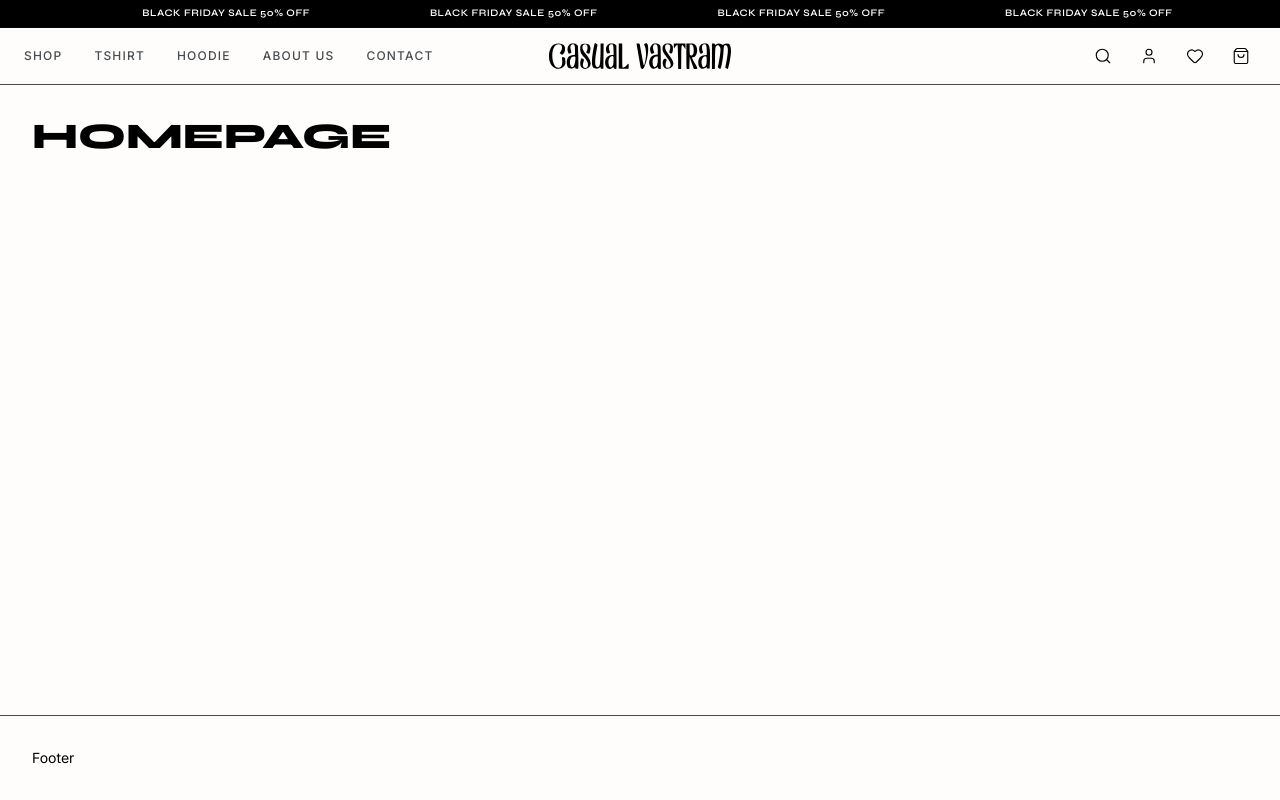
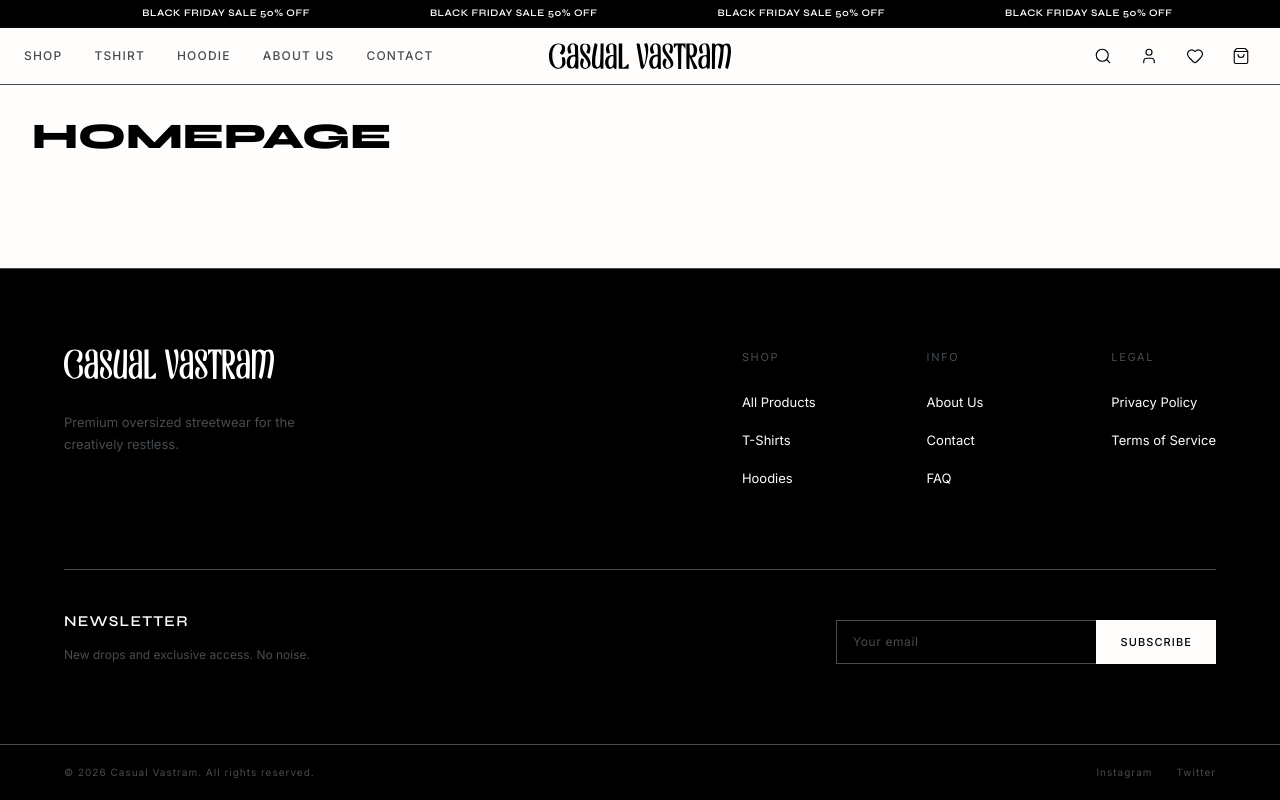
Before and after one commit to AbhishekPandey-dev/CasualVastram, a Next.js app: page / in a window 1280 px wide. Built offline with nearby package versions, Linux system fonts and the light colour scheme.

Commit message:
made footer

```diff
--- a/src/components/layout/Footer.tsx
+++ b/src/components/layout/Footer.tsx
@@ -1,7 +1,171 @@
+import Link from 'next/link';
+import Image from 'next/image';
+
+/**
+ * Award-level premium footer for Casual Vastram.
+ * Inspired by Acne Studios, Fear of God, COS — radical restraint,
+ * confident whitespace, typography as the sole design element.
+ */
 export default function Footer() {
   return (
-    <footer className="p-8 border-t border-border-color mt-auto">
-      <div className="font-inter text-sm">Footer</div>
+    <footer
+      className="bg-jet-black text-snow-white w-full mt-auto"
+      role="contentinfo"
+    >
+      {/* ─── Main Content ─── */}
+      <div className="w-full border-t border-graphite-gray">
+        <div className="max-w-[var(--max-width-site)] mx-auto px-6 pt-20 pb-20">
+
+          {/* Top Row: Logo + Nav Grid */}
+          <div className="flex flex-col lg:flex-row lg:justify-between lg:items-start gap-16 lg:gap-0">
+
+            {/* Left: Brand Identity */}
+            <div className="flex flex-col lg:max-w-[340px]">
+              <div className="relative w-[200px] md:w-[240px] h-[26px] md:h-[30px] mb-8">
+                <Image
+                  src="/assets/casual-vastram-logo-white.svg"
+                  alt="Casual Vastram"
+                  fill
+                  className="object-contain object-left"
+                  priority
+                />
+              </div>
+              <p className="font-inter text-[13px] leading-[1.7] text-graphite-gray">
+                Premium oversized streetwear for the
+                <br className="hidden sm:inline" />
+                {' '}creatively restless.
+              </p>
+            </div>
+
+            {/* Right: Navigation Columns */}
+            <div className="grid grid-cols-2 sm:grid-cols-3 gap-x-16 lg:gap-x-20 gap-y-12">
+              {/* Shop */}
+              <nav aria-label="Shop links">
+                <h3 className="font-inter text-[11px] text-graphite-gray uppercase tracking-[0.15em] mb-6">
+                  Shop
+                </h3>
+                <ul className="flex flex-col gap-[14px]">
+                  <li>
+                    <Link href="/shop" className="font-inter text-[13px] text-snow-white hover:text-graphite-gray transition-colors">
+                      All Products
+                    </Link>
+                  </li>
+                  <li>
+                    <Link href="/tshirts" className="font-inter text-[13px] text-snow-white hover:text-graphite-gray transition-colors">
+                      T-Shirts
+                    </Link>
+                  </li>
+                  <li>
+                    <Link href="/hoodies" className="font-inter text-[13px] text-snow-white hover:text-graphite-gray transition-colors">
+                      Hoodies
+                    </Link>
+                  </li>
+                </ul>
+              </nav>
+
+              {/* Info */}
+              <nav aria-label="Info links">
+                <h3 className="font-inter text-[11px] text-graphite-gray uppercase tracking-[0.15em] mb-6">
+                  Info
+                </h3>
+                <ul className="flex flex-col gap-[14px]">
+                  <li>
+                    <Link href="/about" className="font-inter text-[13px] text-snow-white hover:text-graphite-gray transition-colors">
+                      About Us
+                    </Link>
+                  </li>
+                  <li>
+                    <Link href="/contact" className="font-inter text-[13px] text-snow-white hover:text-graphite-gray transition-colors">
+                      Contact
+                    </Link>
+                  </li>
+                  <li>
+                    <Link href="/faq" className="font-inter text-[13px] text-snow-white hover:text-graphite-gray transition-colors">
+                      FAQ
+                    </Link>
+                  </li>
+                </ul>
+              </nav>
+
+              {/* Legal */}
+              <nav aria-label="Legal links" className="col-span-2 sm:col-span-1">
+                <h3 className="font-inter text-[11px] text-graphite-gray uppercase tracking-[0.15em] mb-6">
+                  Legal
+                </h3>
+                <ul className="flex flex-col gap-[14px]">
+                  <li>
+                    <Link href="/privacy-policy" className="font-inter text-[13px] text-snow-white hover:text-graphite-gray transition-colors">
+                      Privacy Policy
+                    </Link>
+                  </li>
+                  <li>
+                    <Link href="/terms-of-service" className="font-inter text-[13px] text-snow-white hover:text-graphite-gray transition-colors">
+                      Terms of Service
+                    </Link>
+                  </li>
+                </ul>
+              </nav>
+            </div>
+          </div>
+
+          {/* Newsletter Row — separated by breathing space */}
+          <div className="mt-20 pt-10 border-t border-graphite-gray">
+            <div className="flex flex-col md:flex-row md:items-end md:justify-between gap-8">
+              <div className="md:max-w-[320px]">
+                <h3 className="font-syne text-[15px] font-semibold uppercase tracking-[0.08em] mb-3 text-snow-white">
+                  Newsletter
+                </h3>
+                <p className="font-inter text-[12px] leading-[1.6] text-graphite-gray">
+                  New drops and exclusive access. No noise.
+                </p>
+              </div>
+              <form className="flex w-full md:max-w-[380px]">
+                <input
+                  type="email"
+                  placeholder="Your email"
+                  className="flex-1 bg-transparent border border-graphite-gray text-snow-white placeholder:text-graphite-gray px-4 py-3 font-inter text-[12px] tracking-[0.05em] rounded-none focus:outline-none focus:border-snow-white transition-colors"
+                  required
+                  aria-label="Email address for newsletter"
+                  suppressHydrationWarning
+                />
+                <button
+                  type="submit"
+                  className="bg-snow-white text-jet-black font-inter text-[11px] font-medium uppercase tracking-[0.1em] px-6 py-3 rounded-none hover:bg-graphite-gray hover:text-snow-white transition-colors duration-200 cursor-pointer -ml-px"
+                >
+                  Subscribe
+                </button>
+              </form>
+            </div>
+          </div>
+        </div>
+      </div>
+
+      {/* ─── Bottom Bar ─── */}
+      <div className="w-full border-t border-graphite-gray">
+        <div className="max-w-[var(--max-width-site)] mx-auto px-6 py-5 flex flex-col sm:flex-row justify-between items-center gap-4">
+          <span className="font-inter text-[10px] text-graphite-gray tracking-[0.1em]">
+            © {new Date().getFullYear()} Casual Vastram. All rights reserved.
+          </span>
+          <div className="flex gap-6 font-inter text-[10px] tracking-[0.1em]">
+            <a
+              href="https://instagram.com"
+              target="_blank"
+              rel="noopener noreferrer"
+              className="text-graphite-gray hover:text-snow-white transition-colors"
+            >
+              Instagram
+            </a>
+            <a
+              href="https://twitter.com"
+              target="_blank"
+              rel="noopener noreferrer"
+              className="text-graphite-gray hover:text-snow-white transition-colors"
+            >
+              Twitter
+            </a>
+          </div>
+        </div>
+      </div>
     </footer>
   );
 }
--- a/src/components/layout/Navbar.tsx
+++ b/src/components/layout/Navbar.tsx
@@ -2,6 +2,7 @@
 
 import * as React from "react";
 import Link from "next/link";
+import Image from "next/image";
 import { Search, ShoppingBag, Menu, X, Heart, User } from "lucide-react";
 import { motion, AnimatePresence } from "framer-motion";
 import { cn } from "@/lib/utils";
@@ -92,10 +93,13 @@ export default function Navbar() {
         {/* Center: Brand Logo SVG (Black variant on Snow White bg) */}
         <div className="flex flex-1 justify-center items-center">
           <Link href="/" className="flex items-center hover:opacity-80 transition-opacity">
-            <img
+            <Image
               src="/assets/casual-vastram-logo-black.svg"
               alt="Casual Vastram Logo"
+              width={180}
+              height={30}
               className="h-[22px] md:h-[26px] w-auto select-none"
+              priority
             />
           </Link>
         </div>
--- a/src/lib/store/cart.ts
+++ b/src/lib/store/cart.ts
@@ -1,13 +1,14 @@
 import { create } from "zustand";
+import { CartItem } from "@/types/cart";
 
 export interface CartState {
-  items: any[];
-  addItem: (item: any) => void;
+  items: CartItem[];
+  addItem: (item: CartItem) => void;
   removeItem: (id: string) => void;
 }
 
 export const useCartStore = create<CartState>((set) => ({
   items: [],
   addItem: (item) => set((state) => ({ items: [...state.items, item] })),
-  removeItem: (id) => set((state) => ({ items: state.items.filter((item) => item.id !== id) })),
+  removeItem: (id) => set((state) => ({ items: state.items.filter((item) => item.product.id !== id) })),
 }));
--- a/src/lib/store/wishlist.ts
+++ b/src/lib/store/wishlist.ts
@@ -1,13 +1,14 @@
 import { create } from "zustand";
+import { WishlistItem } from "@/types/cart";
 
 export interface WishlistState {
-  items: any[];
-  addItem: (item: any) => void;
+  items: WishlistItem[];
+  addItem: (item: WishlistItem) => void;
   removeItem: (id: string) => void;
 }
 
 export const useWishlistStore = create<WishlistState>((set) => ({
   items: [],
   addItem: (item) => set((state) => ({ items: [...state.items, item] })),
-  removeItem: (id) => set((state) => ({ items: state.items.filter((item) => item.id !== id) })),
+  removeItem: (id) => set((state) => ({ items: state.items.filter((item) => item.product.id !== id) })),
 }));
```
